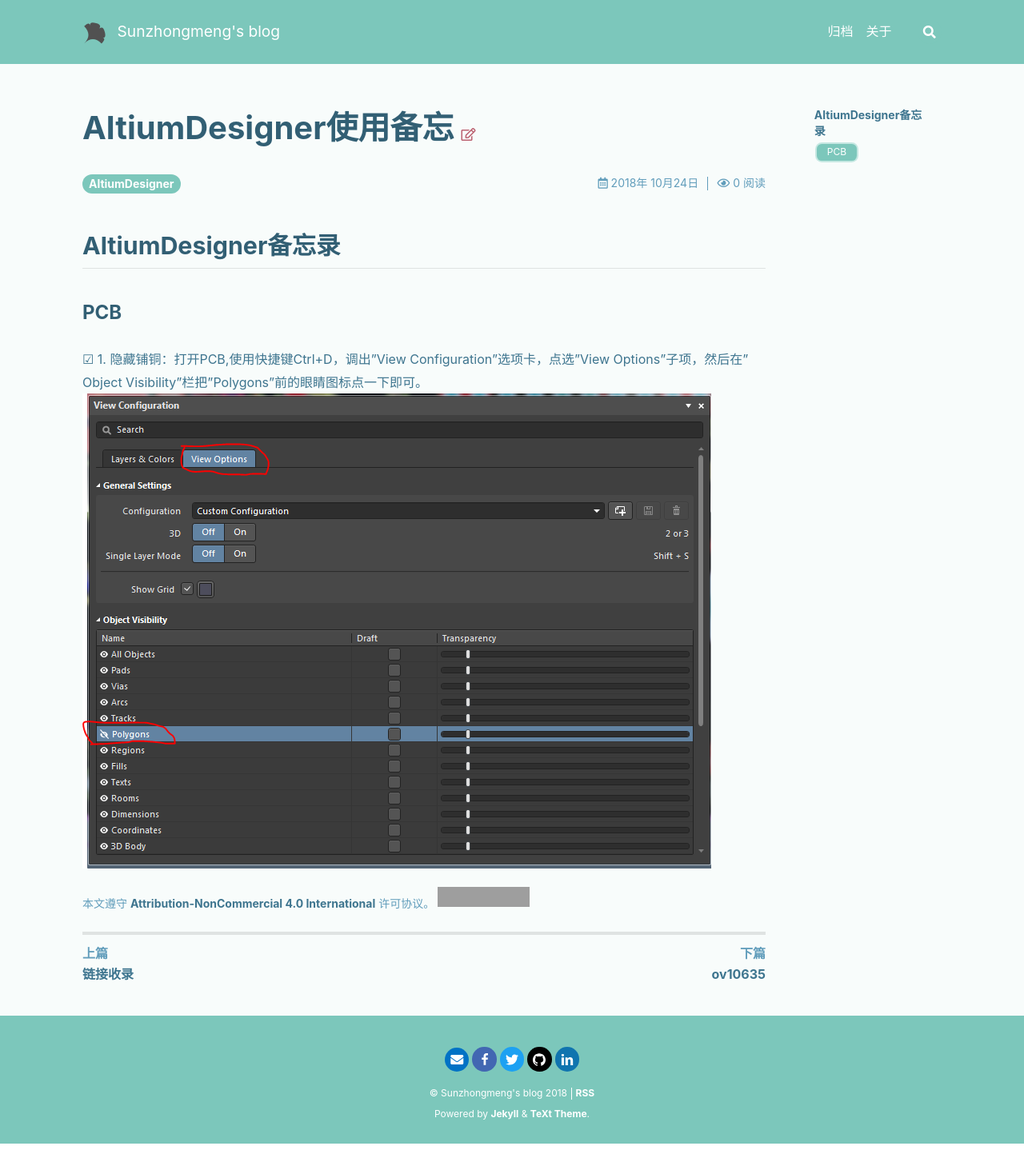
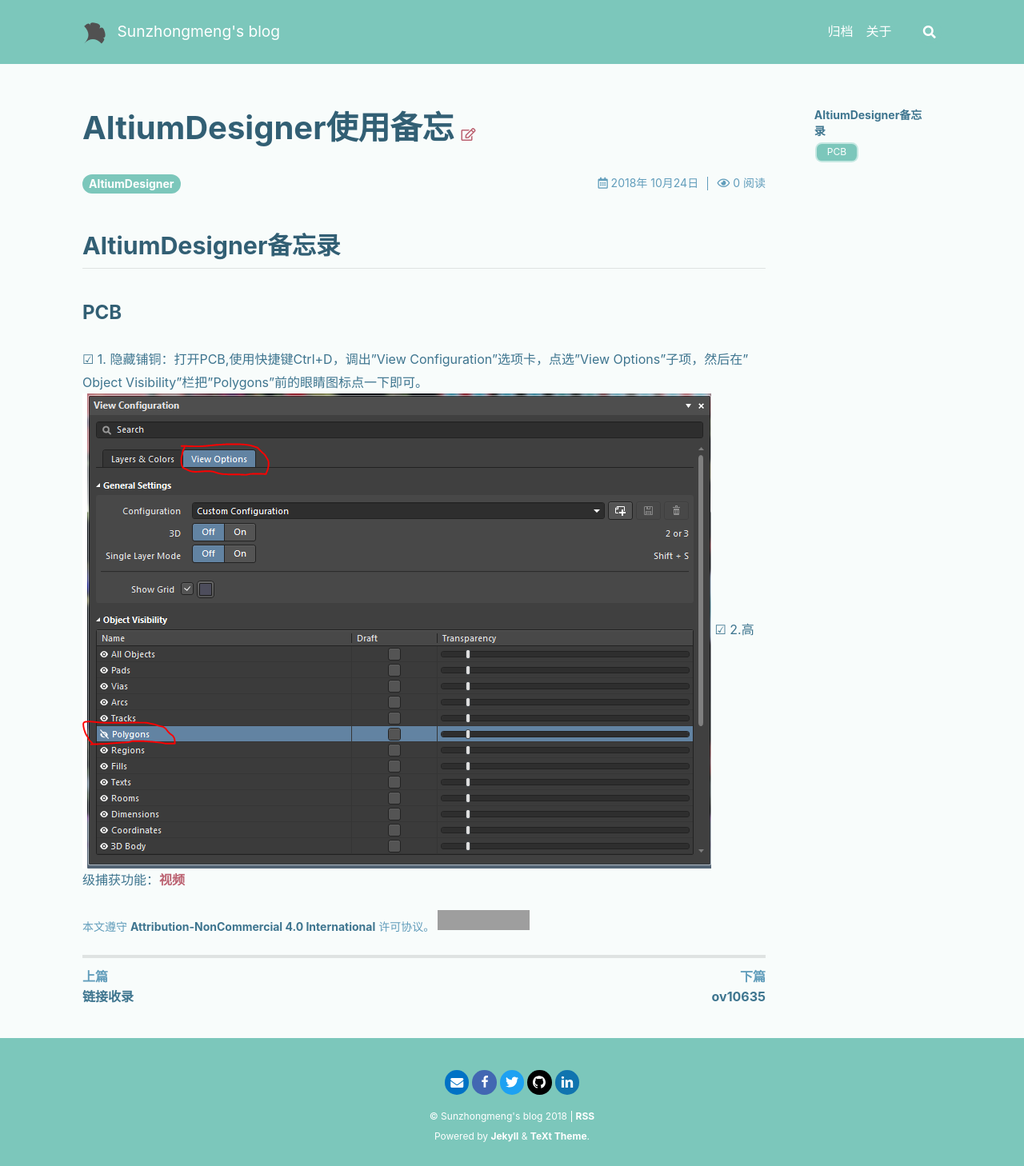
Before and after one commit to releung/sunzhongmeng.github.io, a Jekyll site: the page built from _posts/2018-10-24-ad.md, in a window 1280 px wide. Shown: the whole page at 80% size. Built offline with Jekyll 4.4.1, drawn with Linux system fonts in a browser that asks for light colours; nearby versions of some CDN libraries; comment, search, counter and statistics services are not loaded; before the commit the page ends 1430 px from its top, so only the background shows below that; grey boxes are pictures that could not be loaded.

Commit message:
change 2018-10-24-ad.md

```diff
--- a/_posts/2018-10-24-ad.md
+++ b/_posts/2018-10-24-ad.md
@@ -10,3 +10,4 @@ key: AD
 ### PCB
 ☑ 1. 隐藏铺铜：打开PCB,使用快捷键Ctrl+D，调出"View Configuration"选项卡，点选"View Options"子项，然后在"Object Visibility"栏把"Polygons"前的眼睛图标点一下即可。
 ![隐藏铺铜](/resource/2018-10-24-ad/001-隐藏铺铜.PNG)
+☑ 2.高级捕获功能：[视频](https://www.youtube.com/watch?v=dtZhS0ZHr-g)
```
